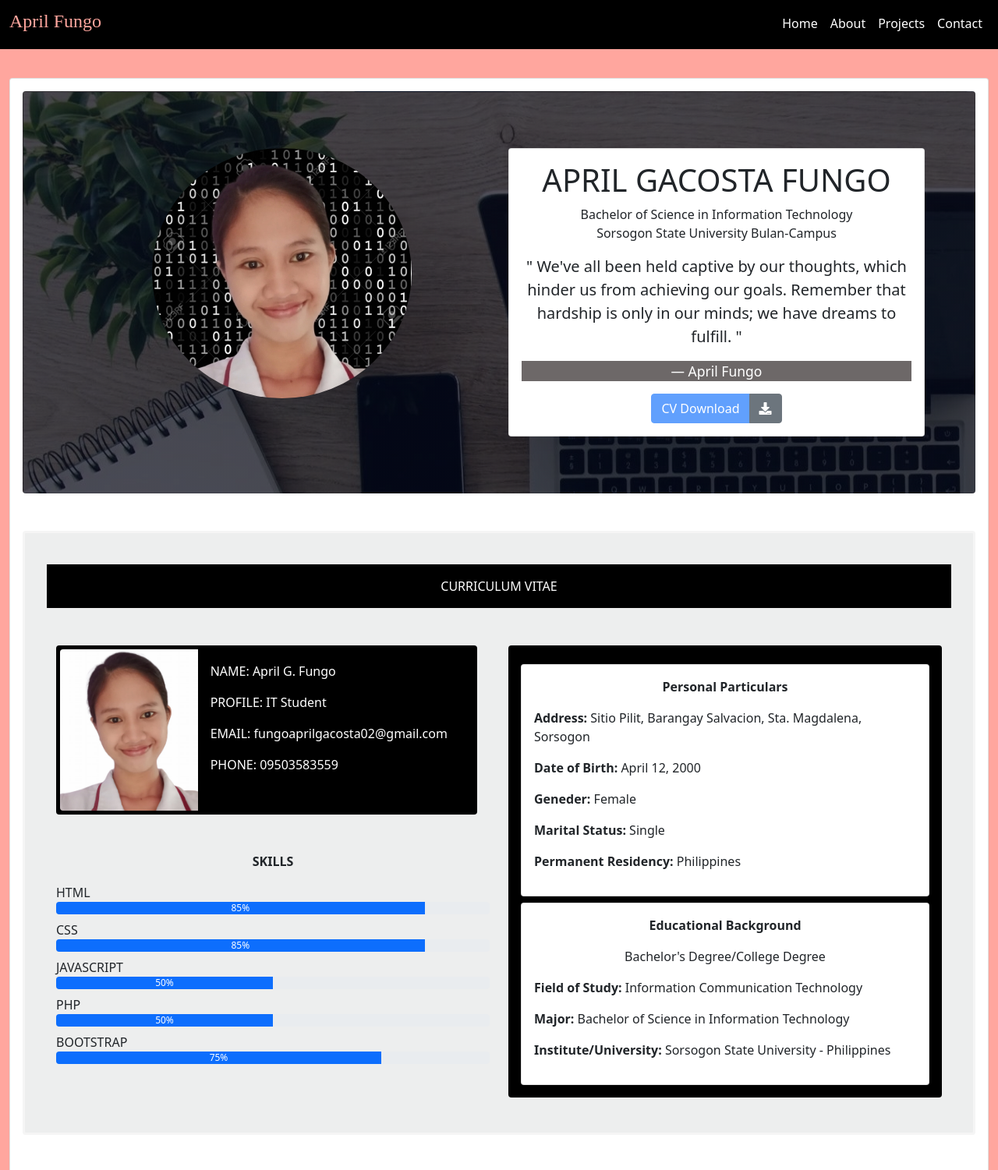
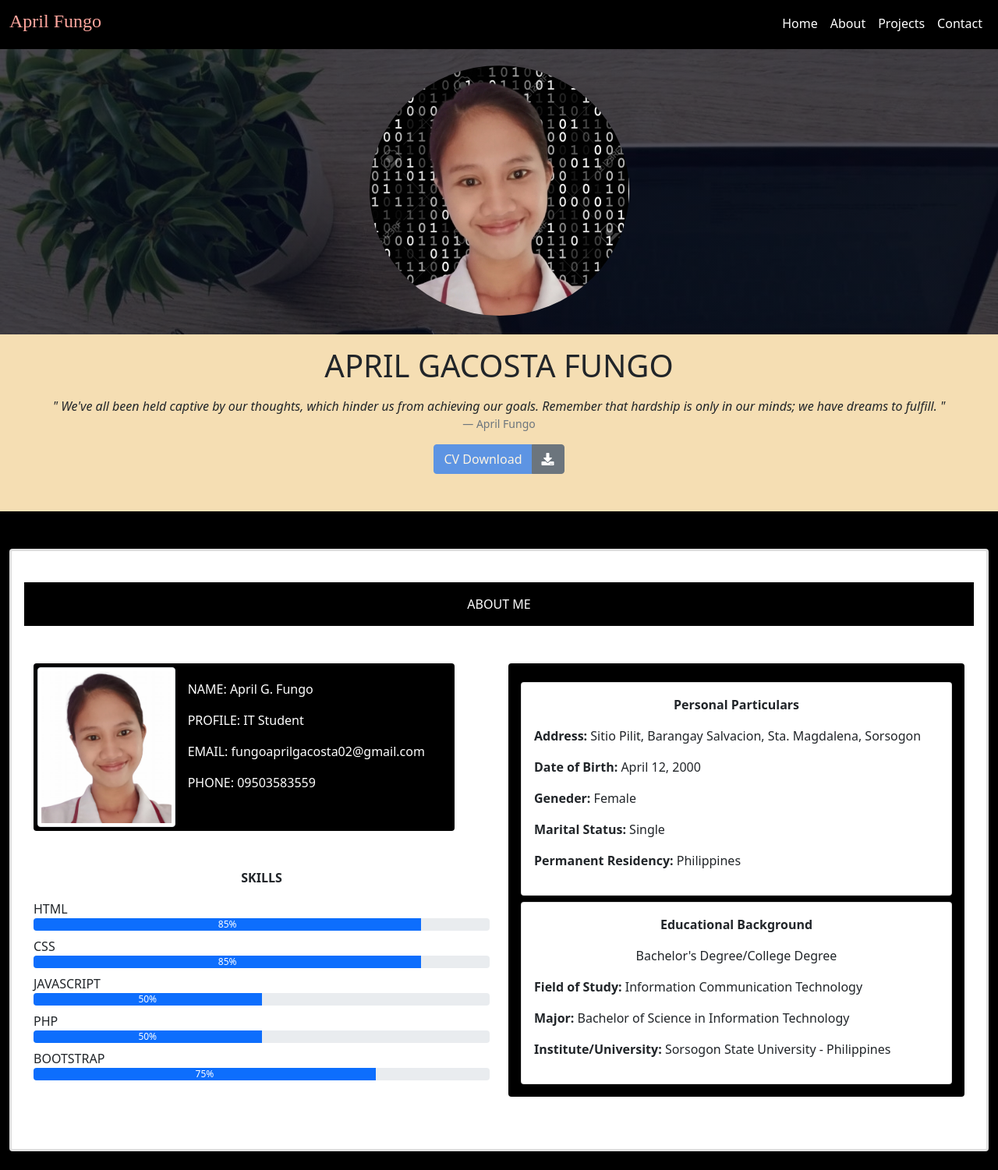
Before and after one commit to AprilFungo/portfolio, a PHP site: page /hompage.html in a window 1280 px wide. Shown: the top 1501 px of the page at 78% size. Run offline with PHP 8.4, Linux system fonts and the light colour scheme; some libraries are stand-ins or nearby versions.

Commit message:
modify all

```diff
--- a/hompage.html
+++ b/hompage.html
@@ -4,16 +4,15 @@
     <meta charset="UTF-8">
     <meta http-equiv="X-UA-Compatible" content="IE=edge">
     <meta name="viewport" content="width=device-width, initial-scale=1.0">
-    <title>Document</title>
+    <title>Portfolio</title>
     <link href="https://cdn.jsdelivr.net/npm/bootstrap@5.0.2/dist/css/bootstrap.min.css" rel="stylesheet"
         integrity="sha384-EVSTQN3/azprG1Anm3QDgpJLIm9Nao0Yz1ztcQTwFspd3yD65VohhpuuCOmLASjC" crossorigin="anonymous">
         <link rel="stylesheet" href="https://use.fontawesome.com/releases/v5.15.4/css/all.css"
             integrity="sha384-DyZ88mC6Up2uqS4h/KRgHuoeGwBcD4Ng9SiP4dIRy0EXTlnuz47vAwmeGwVChigm" crossorigin="anonymous">
-        <link rel="stylesheet" href="style.css">
+        <link rel="stylesheet" href="styles.css">
 </head>
 <body>
 
-<!-- main -->
 <!-- navbar -->
 <nav class="navbar navbar-expand-lg navbar-light fixed-top">
     <div class="container-fluid">
@@ -40,64 +39,53 @@
         </div>
     </div>
 </nav>
-<!-- navbar -->
+<!-- nav end -->
 
+<div id="main__container" class="container-fluid">
+    <div data-bs-spy="scroll" data-bs-target="#navbar" data-bs-offset="0" tabindex="0">
 
-<div id="main" class="container-fluid">
-    <div class="row">
-        <div class="col">
+<!-- home -->
+    <div  id="home" class="row">
 
-            <div data-bs-spy="scroll" data-bs-target="#navbar-example3" data-bs-offset="0" tabindex="0"></div>
+        <div class="col text-center">
 
-            <div id="home" class="card mb-5">
-               <div class="card-body">
-
-<!-- profile -->
-<div id="homecard" class="card ">
-    <div class="card-body py-4">
-        <div class="container">
-            <div class="row ">
-                    <!-- col1 -->
-                    <div class="col-md-6 col-sm-12 py-5  text-center">
-
+            <div class="img my-4">
                 <img id="dp" src="./img/april.jpg" alt="">
             </div>
-                    <!-- col2 -->
-                    <div class="col-md-6 col-sm-12 py-5 text-center">
-                        <div class="card">
-                            <div class="card-body">
-                                <h1 class="display-6"><b>APRIL GACOSTA FUNGO</b></h1>
-                                <p>Bachelor of Science in Information Technology <br> Sorsogon State University Bulan-Campus</p>
-                                <blockquote class="blockquote mb-0">
-                                    <p>" We've all been held captive by our thoughts, which hinder us from achieving our goals. Remember that hardship is only
+
+        </div>
+
+    </div>
+
+    <div id="identity" class="row text-center">
+
+        <div class="col mt-3">
+            <p class="display-6"> <b>APRIL GACOSTA FUNGO</b></p>
+                <p><i>" We've all been held captive by our thoughts, which hinder us from achieving our goals. Remember that hardship
+                is only
                 in
-                                    our minds; we have dreams to fulfill. "</p>
-                                    <footer class="blockquote-footer mt-1">April Fungo<cite title="Source Title"></cite></footer>
+                our minds; we have dreams to fulfill. "</i></p>
+                <footer class="blockquote-footer">April Fungo<cite title="Source Title"></cite></footer>
             </blockquote>
 
             <div>
-                                    <div class="btn-group mt-3">
+                <div class="btn-group mb-5">
                     <a href="#" class="btn btn-primary disabled" aria-disabled="true">CV Download</a>
-                                        <a id="download" href="#" class="btn btn-secondary" onclick="downloadpdf()"><i class="fa fa-download" aria-hidden="true"></i></ion-icon></a>
+                    <a id="download" href="#" class="btn btn-secondary" onclick="downloadpdf()"><i class="fa fa-download"
+                            aria-hidden="true"></i></ion-icon></a>
+                </div>
             </div>
         </div>
 
     </div>
-                        </div>
-                    </div>
-                    <!-- end -->
-                </div>
-            </div>
-    </div>
-</div>
-<!-- profile -->
+<!-- home -->
 
 <!-- cv card -->
-<div id="cv-card" class="card mt-5 py-4">
+<div id="cv-card" class="card my-5 py-4">
     <div class="card-body">
         <div class="container-fluid">
             <div id="cvheader" class="row text-center pt-3 mb-5">
-<p>CURRICULUM VITAE</p>
+                <p>ABOUT ME</p>
             </div>
             <div class="row">
                 <!-- col1 -->
@@ -106,7 +94,7 @@
                     <div id="cvdp-card" class="card mb-3" style="max-width: 540px;">
                         <div class="row g-0">
                             <div class="col-md-4">
-                                <img src="./img/dp.jpg" class="img-fluid rounded-start" alt="...">
+                                <img src="./img/dp.jpg" class="img-fluid rounded-start img-thumbnail" alt="...">
                             </div>
                             <div class="col-md-8">
                                 <div class="card-body">
@@ -124,28 +112,28 @@
                     <p class=" mt-5 text-center "><b>SKILLS</b></p>
                     <div>HTML</div>
                     <div class="progress mb-2">
-                                    <div class="progress-bar" role="progressbar" style="width: 85%;" aria-valuenow="25" aria-valuemin="0"
-                                        aria-valuemax="100">85%</div>
+                        <div class="progress-bar" role="progressbar" style="width: 85%;" aria-valuenow="25"
+                            aria-valuemin="0" aria-valuemax="100">85%</div>
                     </div>
                     <div>CSS</div>
                     <div class="progress mb-2">
-                                    <div class="progress-bar" role="progressbar" style="width: 85%;" aria-valuenow="25" aria-valuemin="0"
-                                        aria-valuemax="100">85%</div>
+                        <div class="progress-bar" role="progressbar" style="width: 85%;" aria-valuenow="25"
+                            aria-valuemin="0" aria-valuemax="100">85%</div>
                     </div>
                     <div>JAVASCRIPT</div>
                     <div class="progress mb-2">
-                                    <div class="progress-bar" role="progressbar" style="width: 50%;" aria-valuenow="25" aria-valuemin="0"
-                                        aria-valuemax="100">50%</div>
+                        <div class="progress-bar" role="progressbar" style="width: 50%;" aria-valuenow="25"
+                            aria-valuemin="0" aria-valuemax="100">50%</div>
                     </div>
                     <div>PHP</div>
                     <div class="progress mb-2">
-                                    <div class="progress-bar" role="progressbar" style="width: 50%;" aria-valuenow="25" aria-valuemin="0"
-                                        aria-valuemax="100">50%</div>
+                        <div class="progress-bar" role="progressbar" style="width: 50%;" aria-valuenow="25"
+                            aria-valuemin="0" aria-valuemax="100">50%</div>
                     </div>
                     <div>BOOTSTRAP</div>
                     <div class="progress mb-5">
-                                    <div class="progress-bar" role="progressbar" style="width: 75%;" aria-valuenow="25" aria-valuemin="0"
-                                        aria-valuemax="100">75%</div>
+                        <div class="progress-bar" role="progressbar" style="width: 75%;" aria-valuenow="25"
+                            aria-valuemin="0" aria-valuemax="100">75%</div>
                     </div>
                     <!-- progress end -->
                 </div>
@@ -154,15 +142,15 @@
                 <!-- col2 -->
                 <div class="col-md-6">
                     <div id="personal-card" class="card">
-                        <div  class="card-body">
+                        <div class="card-body">
                             <!-- personal -->
                             <div class="card my-2">
                                 <div class="card-body">
                                     <p class="text-center"><b>Personal Particulars</b></p>
-                                    <p> <b>Address:</b>            Sitio Pilit, Barangay Salvacion, Sta. Magdalena, Sorsogon</p>
-                                    <p> <b>Date of Birth:</b>      April 12, 2000</p>
-                                    <p><b>Geneder:</b>             Female</p>
-                                    <p> <b>Marital Status:</b>     Single</p>
+                                    <p> <b>Address:</b> Sitio Pilit, Barangay Salvacion, Sta. Magdalena, Sorsogon</p>
+                                    <p> <b>Date of Birth:</b> April 12, 2000</p>
+                                    <p><b>Geneder:</b> Female</p>
+                                    <p> <b>Marital Status:</b> Single</p>
                                     <p><b>Permanent Residency:</b> Philippines</p>
                                 </div>
                             </div>
@@ -191,26 +179,26 @@
 <!-- cv card -->
 
 <!-- works card -->
-
-<div id="work" class="card mt-5">
-    <div class="card-header text-center">MY WORKS</div>
-    <div class="card-body py-5">
+<div id="work" class="row mt-5">
 
     <div class="container">
         <div class="row">
-               <div class="col">
+            <div class="col-md-2">
+                <!-- blank -->
+            </div>
+            <div class="col-md-8">
 
-                <div id="project-inner__card" class="card">
-                    <div class="card-body">
-                        <div class="container">
-                            <div class="row">
-                                <div class="col-md-4">
-                                    <div class="card mb-3">
+                <div class="title text-center my-5">
+                    <p>MY WORKS</p>
+                </div>
+
+                <div class="card mt-5 mb-4">
+                    <div class="card-title text-center pt-4">
+                        <b>NOTES APP</b>
+                    </div>
                     <div class="card-body text-center">
-                                            <div>
-                                                <h5>NOTES APP</h5>
                         <ion-icon name="bookmarks"></ion-icon>
-                                            </div>
+                        <p>NodeJs Course Activity</p>
                         <div class="btn-group">
                             <a href="#" class="btn btn-primary disabled" aria-current="page">open project</a>
                             <a id="github" href="https://github.com/AprilFungo/node.jsActivity.git" class="btn btn-primary" target="_blank"><i
@@ -219,63 +207,82 @@
                         </div>
                     </div>
                 </div>
+
+                    <div class="card mt-3 mb-4">
+                        <div class="card-title text-center pt-4">
+                            <b>WEATHER APP</b>
                         </div>
-                                <div class="col-md-4">
-                                    <div class="card mb-3">
                         <div class="card-body text-center">
-                                            <div>
-                                                <h5>WEATHER APP</h5>
                         <ion-icon name="cloudy-night"></ion-icon>
-                                            </div>
+                            <p>NodeJs Course Activity</p>
                             <div class="btn-group">
                                 <a href="#" class="btn btn-primary disabled" aria-current="page">open project</a>
-                                                <a id="github" href="https://github.com/AprilFungo/Weather-App.git" class="btn btn-primary" target="_blank"><i
-                                                        class="fab fa-github"></i></a>
-                                                <a id="browse" href="https://weatherly-web-application.herokuapp.com/" class="btn btn-primary" target="_blank"><i
-                                                        class="fab fa-edge"></i></a>
-                                            </div>
-
+                                <a id="github" href="https://github.com/AprilFungo/Weather-App.git" class="btn btn-primary"
+                                    target="_blank"><i class="fab fa-github"></i></a>
+                                <a href="https://weatherly-web-application.herokuapp.com/" class="btn btn-primary" target="_blank"><i class="fab fa-edge"></i></a>
                             </div>
                         </div>
                     </div>
-                                <div class="col-md-4">
-                                    <div class="card text-center mb-3">
-                                        <div class="card-body">
-                                <div>
-                                    <h5>CHAT APP</h5>
+
+                <div class="card mt-3 mb-4">
+                    <div class="card-title text-center pt-4">
+                        <b>CHAT APP</b>
+                    </div>
+                    <div class="card-body text-center">
                     <ion-icon name="chatbubbles"></ion-icon>
-                                </div>
+                        <p>NodeJs Course Activity</p>
                         <div class="btn-group">
                             <a href="#" class="btn btn-primary disabled" aria-current="page">open project</a>
-                                    <a id="github" href="https://github.com/AprilFungo/chat-app.git" class="btn btn-primary" target="_blank"><i
-                                            class="fab fa-github"></i></a>
-                                    <a id="browse" href="https://chat-edge.herokuapp.com/" class="btn btn-primary" target="_blank"><i class="fab fa-edge"></i></a>
+                            <a id="github" href="hhttps://github.com/AprilFungo/chat-app.git" class="btn btn-primary"
+                                target="_blank"><i class="fab fa-github"></i></a>
+                            <a href="https://chat-edge.herokuapp.com/" class="btn btn-primary" target="_blank"><i class="fab fa-edge"></i></a>
+                        </div>
+                    </div>
                 </div>
 
+                <div class="card mt-3 mb-4">
+                    <div class="card-title text-center pt-4">
+                        <b>LOGIN PAGE</b>
+                    </div>
+                    <div class="card-body text-center">
+                        <ion-icon name="paper"></ion-icon>
+                        <p>NodeJs Course Activity</p>
+                        <div class="btn-group">
+                            <a href="#" class="btn btn-primary disabled" aria-current="page">open project</a>
+                            <a id="github" href="https://github.com/AprilFungo/login_page.git" class="btn btn-primary"
+                                target="_blank"><i class="fab fa-github"></i></a>
+                            <a href="#" class="btn btn-primary disabled" target="_blank"><i class="fab fa-edge"></i></a>
+                        </div>
+                    </div>
+                </div>
+
+                <div class="card mt-3 mb-5">
+                    <div class="card-title text-center pt-4">
+                        <b>OSCP</b>
+                    </div>
+                    <div class="card-body text-center">
+                    <ion-icon name="planet"></ion-icon>
+                        <p>NodeJs Course Activity</p>
+                        <div class="btn-group">
+                            <a href="#" class="btn btn-primary disabled" aria-current="page">open project</a>
+                            <a id="github" href="https://github.com/AprilFungo/OSCP.git" class="btn btn-primary"
+                                target="_blank"><i class="fab fa-github"></i></a>
+                            <a href="http://oscp.epizy.com/" class="btn btn-primary" target="_blank"><i class="fab fa-edge"></i></a>
+                        </div>
+                    </div>
+                </div>
+
+
+            </div>
+            <div class="col-md-2">
+            <!-- blank -->
             </div>
         </div>
     </div>
 
 </div>
-                        </div>
-                    </div>
-                </div>
+<!-- works card end -->
 
-               </div>
-            </div>
-        </div>
-
-        </div>
-    </div>
-</div>
-<!-- works card end -->
-        </div>
-    </div>
-</div>
-</div>
-                </div>
-            </div>
-        </div>
 </div>
 </div>
 
@@ -291,18 +298,17 @@
         <a id="contact" href="https://www.instagram.com/aphrilis_aperire/" target="_blank">
             <ion-icon name="logo-instagram"></ion-icon>
         </a>
-        <a id="contact" href="mailto:fungoaprilgacosta02@gmail.com"><ion-icon name="mail"></ion-icon></a>
+        <a id="contact" href="mailto:fungoaprilgacosta02@gmail.com">
+            <ion-icon name="mail"></ion-icon>
+        </a>
     </div>
     <div>
         <p>contact no. 09503583559</p>
     </div>
 </footer>
 
-</div>
-<!-- main -->
-
 <script>
-    function downloadpdf(){
+    function downloadpdf() {
         var element = document.getElementById("cv-card")
         html2pdf().from(element).save()
     }
@@ -313,6 +319,7 @@
     crossorigin="anonymous" referrerpolicy="no-referrer"></script>
 
 <script src="https://unpkg.com/ionicons@4.5.10-0/dist/ionicons.js"></script>
+
     <script src="https://cdn.jsdelivr.net/npm/bootstrap@5.0.2/dist/js/bootstrap.bundle.min.js"
         integrity="sha384-MrcW6ZMFYlzcLA8Nl+NtUVF0sA7MsXsP1UyJoMp4YLEuNSfAP+JcXn/tWtIaxVXM"
         crossorigin="anonymous"></script>
--- a/style.css
+++ b/styles.css
@@ -3,8 +3,9 @@
   padding: 0;
 }
 body{
-  background-color: #ffa69e;
+  background-color: black;
 }
+
 /* navbar */
 nav{
 background-color:  black;
@@ -29,22 +30,28 @@ transition: 0.5s;
 #navlink:hover::after{
   width: 100%;
 }
-#dp{
-  border-radius: 50%;
+
+/* main */
+#main__container{
+    margin-top: 60px;
 }
 
-/* cards */
-#main{
-  margin-top: 100px;
+/* home */
+#home{
+    background-image: linear-gradient(rgba(4,9,30,0.7),rgba(4,9,30,.7)),url(./img/background.jpg);
 }
-#homecard{
-  background-image: linear-gradient(rgba(4,9,30,0.7),rgba(4,9,30,.7)),url(./img/background.jpg);
+#dp{
+    border-radius: 50%;
 }
+#identity{
+    background-color: wheat;
+}
+
+/* cv */
 #cv-card{
   border-style: solid;
-  border-color: #f5f5f5;
+ background-color: white;
   border-width: 3px;
-  background-color: rgba(168, 173, 173, 0.212);
 }
 #cvdp-card{
   background-color: black;
@@ -56,15 +63,28 @@ transition: 0.5s;
   border: 1px;
   border-color: transparent;
 }
-#work{
-  background-image: linear-gradient(rgba(4,9,30,0.7),rgba(29, 30, 32, 0.452)),url(./img/pink.jpg);
-  background-repeat: no-repeat;
-}
 #project-inner__card{
   background-color: transparent;
   border-color: transparent;
 }
-/* cards */
+#cvheader{
+  background-color: black;
+  color: white;
+}
+
+/* work */
+#work{
+    background-image: linear-gradient(rgba(4,9,30,0.7),rgba(4,9,30,.7)),url(./img/1-He-pbLG-OzhiX61uWofmdA-unscreen.gif);
+     background-repeat: no-repeat;
+}
+.title{
+    color: white;
+}
+/* #project__card{
+     background-image: linear-gradient(rgba(4,9,30,0.7),rgba(4,9,30,.7)),url(./img/1-He-pbLG-OzhiX61uWofmdA-unscreen.gif);
+     background-repeat: no-repeat;
+     background-size: cover;
+} */
 
 /* footer */
 #contact{
@@ -83,27 +103,3 @@ ion-icon {
 #data{
   color: white;
 }
-.card-header{
-  background-color: rgba(0, 0, 0, 0.274);
-  color: white;
-}
-.blockquote-footer{
-  background-color: rgba(24, 17, 17, 0.63);
-  color: white;
-}
-#cvheader{
-  background-color: black;
-  color: white;
-}
-#download{
-box-shadow: none;
-}
-#github{
-  box-shadow: none;
-}
-#browse{
-  box-shadow: none;
-}
-.navbar-toggler{
-  background-color: #ffa69e8e;
-}
```
Also changed, not shown: img/1-He-pbLG-OzhiX61uWofmdA-unscreen.gif (added), img/1_He-pbLG_OzhiX61uWofmdA.gif (added), img/d6j9ongwaam4yrm.png (added), img/forkit.gif (added). Lines whose indentation alone changed are shown as unchanged.
